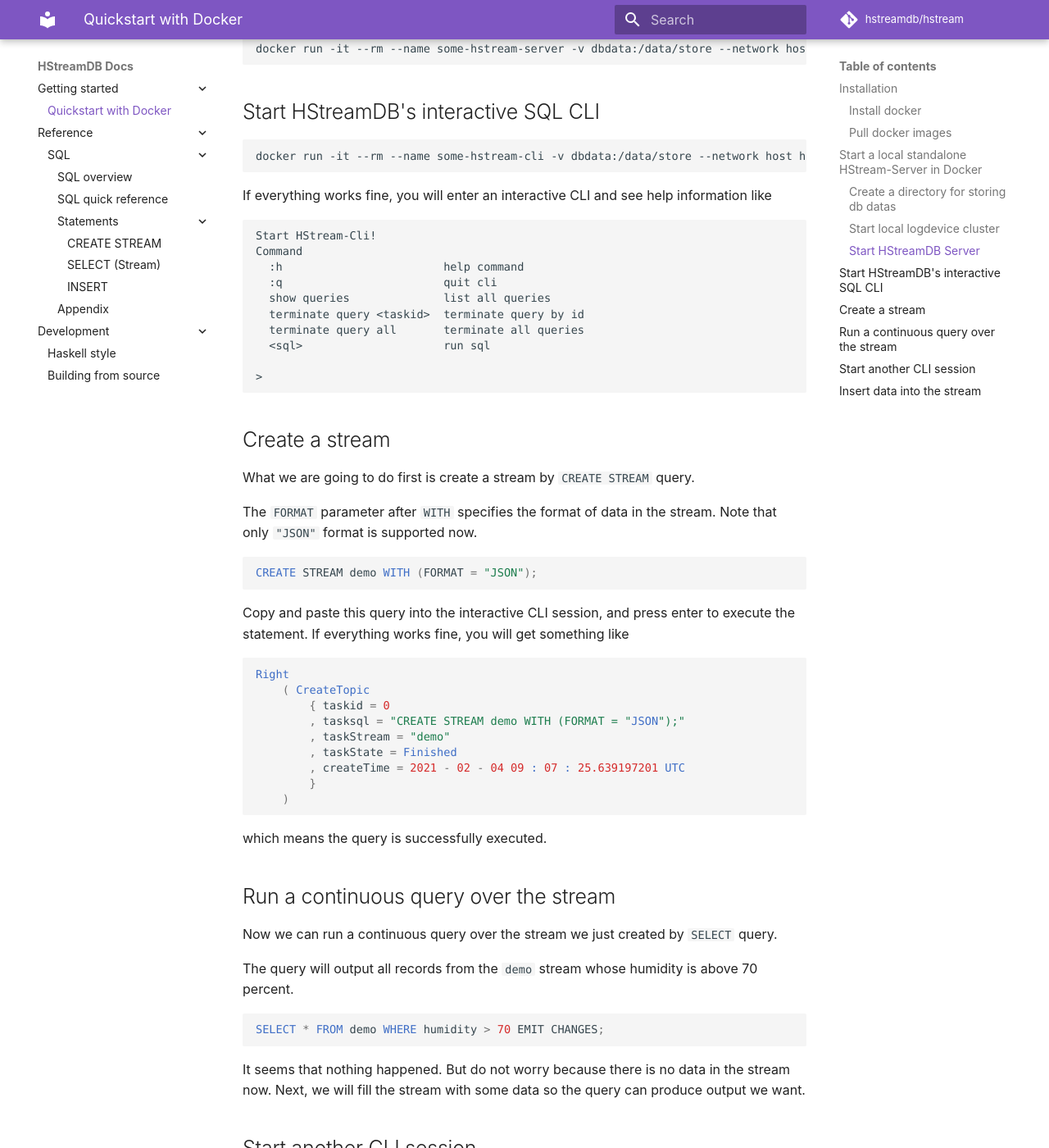
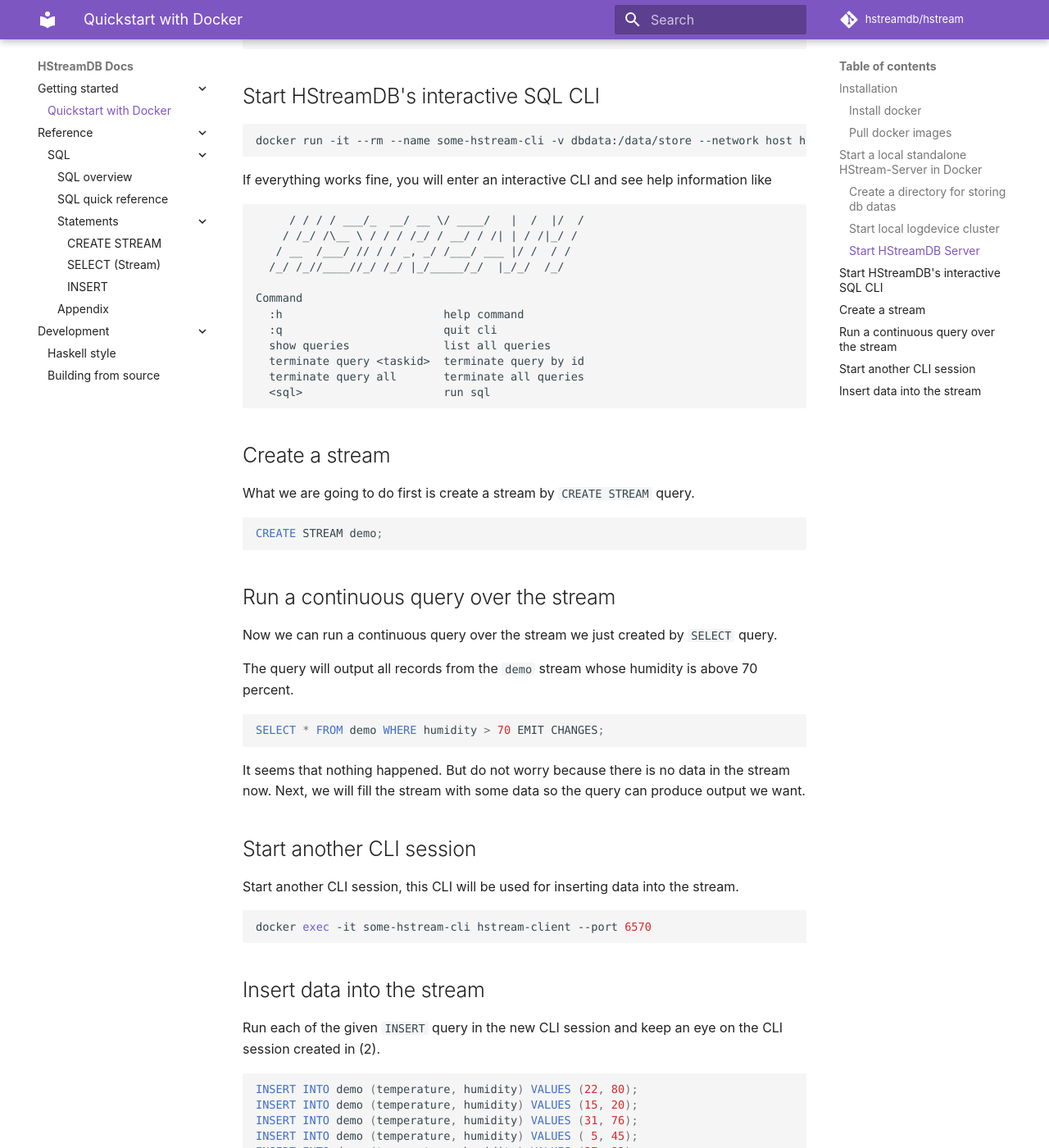
Before and after one commit to hstreamdb/docs, an MkDocs documentation site: the page built from docs/start/quickstart-with-docker.md, in a window 1280 px wide and 1400 px high, scrolled down 1248 px. Shown: the whole window at 82% size. Built offline with MkDocs 1.6.1 and Material for MkDocs 9.7.7, drawn with Linux system fonts in a browser that asks for light colours; comment, search, counter and statistics services are not loaded; some of the changed text lies outside the part shown.

Commit message:
fix quickstart

````diff
--- a/docs/start/quickstart-with-docker.md
+++ b/docs/start/quickstart-with-docker.md
@@ -63,7 +61,11 @@
 If everything works fine, you will enter an interactive CLI and see help information like
 
 ```
-Start HStream-Cli!
+     / / / / ___/_  __/ __ \/ ____/   |  /  |/  /
+    / /_/ /\__ \ / / / /_/ / __/ / /| | / /|_/ /
+   / __  /___/ // / / _, _/ /___/ ___ |/ /  / /
+  /_/ /_//____//_/ /_/ |_/_____/_/  |_/_/  /_/
+
 Command
   :h                        help command
   :q                        quit cli
@@ -71,34 +73,16 @@
   terminate query <taskid>  terminate query by id
   terminate query all       terminate all queries
   <sql>                     run sql
+```
 
->
-```
 
 ## Create a stream
 
 What we are going to do first is create a stream by `CREATE STREAM` query.
 
-The `FORMAT` parameter after `WITH` specifies the format of data in the stream. Note that only `"JSON"` format is supported now.
-
 ```sql
-CREATE STREAM demo WITH (FORMAT = "JSON");
+CREATE STREAM demo;
 ```
-
-Copy and paste this query into the interactive CLI session, and press enter to execute the statement. If everything works fine, you will get something like
-
-```Haskell
-Right
-    ( CreateTopic
-        { taskid = 0
-        , tasksql = "CREATE STREAM demo WITH (FORMAT = "JSON");"
-        , taskStream = "demo"
-        , taskState = Finished
-        , createTime = 2021 - 02 - 04 09 : 07 : 25.639197201 UTC
-        }
-    )
-```
-which means the query is successfully executed.
 
 
 ## Run a continuous query over the stream
@@ -146,4 +130,5 @@
 
 
 
+
 [non-root-docker]: https://docs.docker.com/engine/install/linux-postinstall/#manage-docker-as-a-non-root-user
````
Also changed, not shown: other parts of docs/start/quickstart-with-docker.md (+2 -4 lines).
